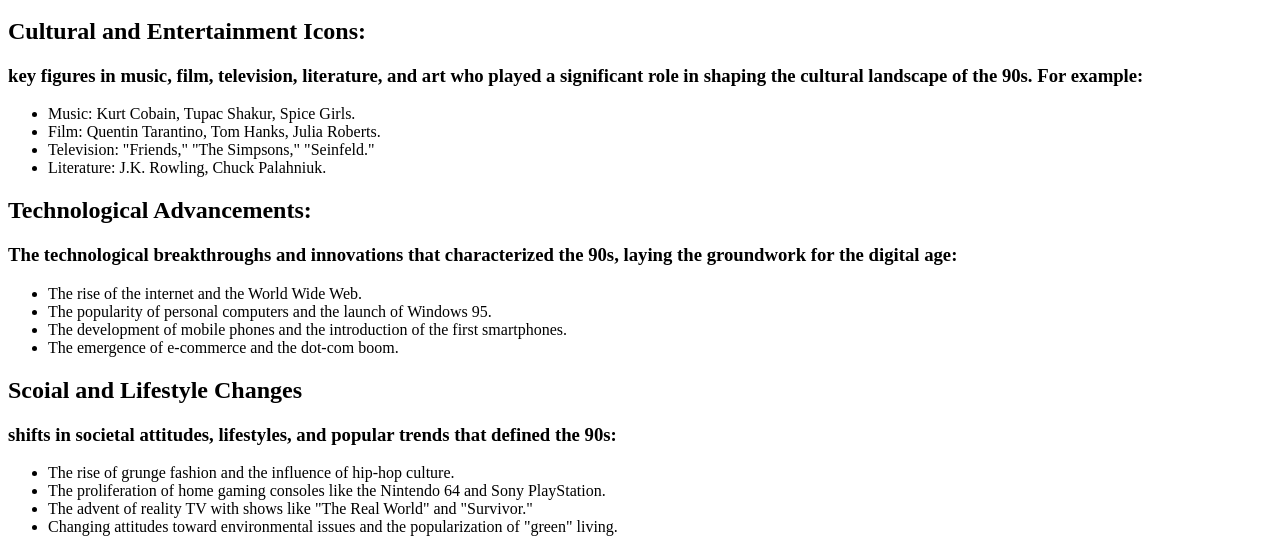
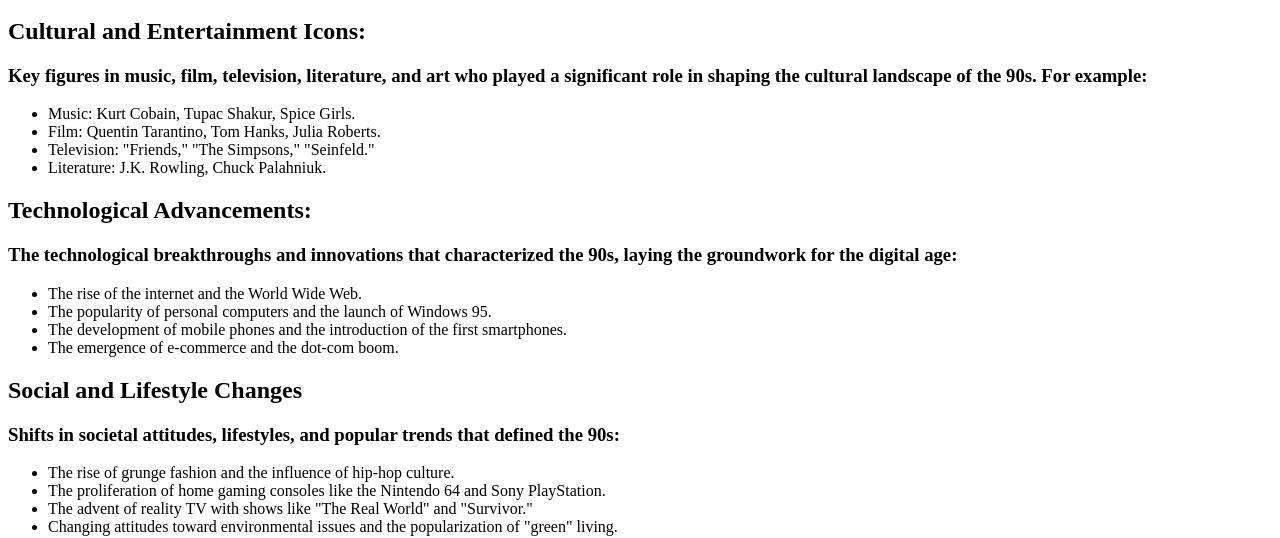
Before and after one commit to Justin-Fiddler/new-project, a plain HTML site: page index.html in a window 1280 px wide. Shown: the part 562-1100 px from the top of the page. Drawn offline with Linux system fonts and the light colour scheme.

Commit message:
fixed grammatical errors

```diff
--- a/index.html
+++ b/index.html
@@ -21,7 +21,7 @@
 
         <section>
             <h2>Cultural and Entertainment Icons:</h2>
-            <h3>key figures in music, film, television, literature, and art who played a significant role in shaping the cultural landscape of the 90s. For example:</h3>
+            <h3>Key figures in music, film, television, literature, and art who played a significant role in shaping the cultural landscape of the 90s. For example:</h3>
             <ul>
                 <li>Music: Kurt Cobain, Tupac Shakur, Spice Girls.</li>
                 <li>Film: Quentin Tarantino, Tom Hanks, Julia Roberts.</li>
@@ -42,9 +42,9 @@
         </section>
 
         <section>
-            <h2>Scoial and Lifestyle Changes</h2>
+            <h2>Social and Lifestyle Changes</h2>
 
-            <h3>shifts in societal attitudes, lifestyles, and popular trends that defined the 90s:</h3>
+            <h3>Shifts in societal attitudes, lifestyles, and popular trends that defined the 90s:</h3>
             <ul>
                 <li>The rise of grunge fashion and the influence of hip-hop culture.</li>
                 <li>The proliferation of home gaming consoles like the Nintendo 64 and Sony PlayStation.</li>
```
